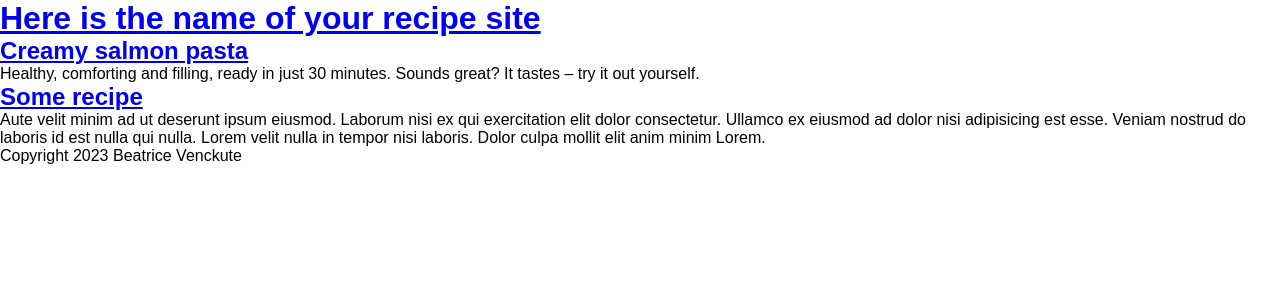
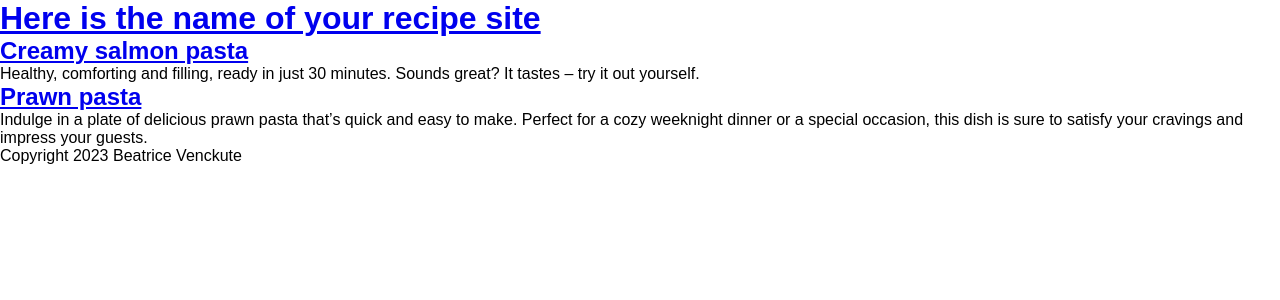
Before and after one commit to BeatriceVenckute/beaspastarecipes, a Jekyll site: the page built from pages/recipelisting.md, in a window 1280 px wide. Shown: the top 300 px of the page. Built offline with Jekyll 4.4.1, drawn with Linux system fonts in a browser that asks for light colours; part of the change alters nothing that is shown.

Commit message:
Update Recipe “recipe1”

```diff
--- a/_recipes/recipe1.md
+++ b/_recipes/recipe1.md
@@ -1,46 +1,26 @@
 ---
+title: Prawn pasta
+date: 2022-10-19
+order: 2
 layout: recipe
-title: Some recipe
-date: 2022-10-19
 published: true
-order: 2
 ---
-Aute velit minim ad ut deserunt ipsum eiusmod. Laborum nisi ex qui exercitation elit dolor consectetur. Ullamco ex eiusmod ad dolor nisi adipisicing est esse. Veniam nostrud do laboris id est nulla qui nulla. Lorem velit nulla in tempor nisi laboris. Dolor culpa mollit elit anim minim Lorem.
+Indulge in a plate of delicious prawn pasta that's quick and easy to make. Perfect for a cozy weeknight dinner or a special occasion, this dish is sure to satisfy your cravings and impress your guests.
 
-![Delicious Plate of Toast, Blueberries and Bananas, covered in sticky maple syrup](../uploads/joseph-gonzalez-zcUgjyqEwe8-unsplash.jpg "Photo by Joseph Smart")
-
+![Prawn pasta](../uploads/craiyon_150410_prawn_pasta.png "Prawn pasta")
 
 ## Ingredients
 
-- 1 kg something or something else
-- 160 ml something or something else
-- ½ large something or something else
-- 450 grams something or something else
-- 1 glass white wine
-- 350 grams fresh something or something else,
-- 1400 grams something or something else, drained of some of their juice and chopped
-- teaspoon ground something or something else
-- teaspoon ground something or something else
-- salt and black pepper
-- 1 teaspoon oregano
-- 25 grams grated Parmesan, Kefalotiri, or Gruyere cheese
-- some chopped something
-- 80 grams something
-- 80 grams something else
-- 600 ml warm something
-- 2 egg yolks
-- 4 tablespoons toasted something or something else
-
+* 200 g linguine or spaghetti;
+* 25 g butter;
+* 200 g raw peeled prawn, preferably tiger prawns;
+* 1 garlic clove, crushed;
+* 100 ml white wine;
+* Squeeze lemon juice;
+* Small handful flat-leaf parsley, roughly chopped.
 
 ## Method
 
-Occaecat nulla proident do aute non amet cillum et enim. Non in commodo consequat minim. Id excepteur adipisicing cillum minim Lorem anim est eiusmod incididunt. Consectetur nostrud pariatur amet enim dolore labore deserunt tempor magna fugiat dolor veniam anim. Ut ex sit ullamco ullamco magna aliqua cupidatat ullamco adipisicing tempor. Cupidatat fugiat in consectetur quis sunt laboris qui veniam sunt id deserunt minim.
+STEP 1: Cook the pasta in a large pan of boiling, salted water according to pack instructions. Meanwhile, heat a small knob of the butter in a frying pan. When it starts to sizzle, add the prawns and fry for 1 min until they start to change colour. Add the garlic and sizzle for 1 min more, splash in the wine, then bring to the boil. Swirl in the rest of the butter, season with salt and pepper and a squeeze of lemon juice, then stir in the chopped parsley.
 
-Laborum dolore minim veniam excepteur aliquip aliqua mollit minim id exercitation ipsum. Quis sint qui enim labore amet irure culpa eiusmod ullamco amet minim aliquip ut eiusmod. Qui Lorem dolore labore esse reprehenderit cillum reprehenderit.
-
-Do elit laboris irure pariatur nostrud officia. Proident anim amet officia irure occaecat aliqua nisi ex. Non minim excepteur consectetur mollit aliquip ad occaecat est velit. Enim laboris mollit reprehenderit cupidatat voluptate ipsum aliquip nostrud deserunt amet. Qui aliquip deserunt commodo pariatur qui anim. Aliquip excepteur reprehenderit in sint enim Lorem non Lorem pariatur adipisicing dolore ullamco incididunt ullamco.
-
-Cupidatat nostrud excepteur sunt exercitation excepteur dolor adipisicing. Aliqua et commodo do duis fugiat non consequat duis. Esse velit velit sit aute voluptate exercitation cupidatat velit cupidatat duis culpa non duis deserunt. Non voluptate et ea incididunt elit irure eu irure ullamco ea Lorem tempor. Veniam sint irure reprehenderit mollit nisi amet fugiat nulla duis. Nulla nostrud sint reprehenderit est enim dolore ipsum. Sint eu anim excepteur consectetur ipsum.
-
-- Serves: 6
-- Preparation time: 1 hour
+STEP 2: When the pasta is just cooked, drain and toss through the prawns. Divide the pasta between 2 bowls, pour over any excess sauce and serve straightaway.
```
Also changed, not shown: 2 other files.
